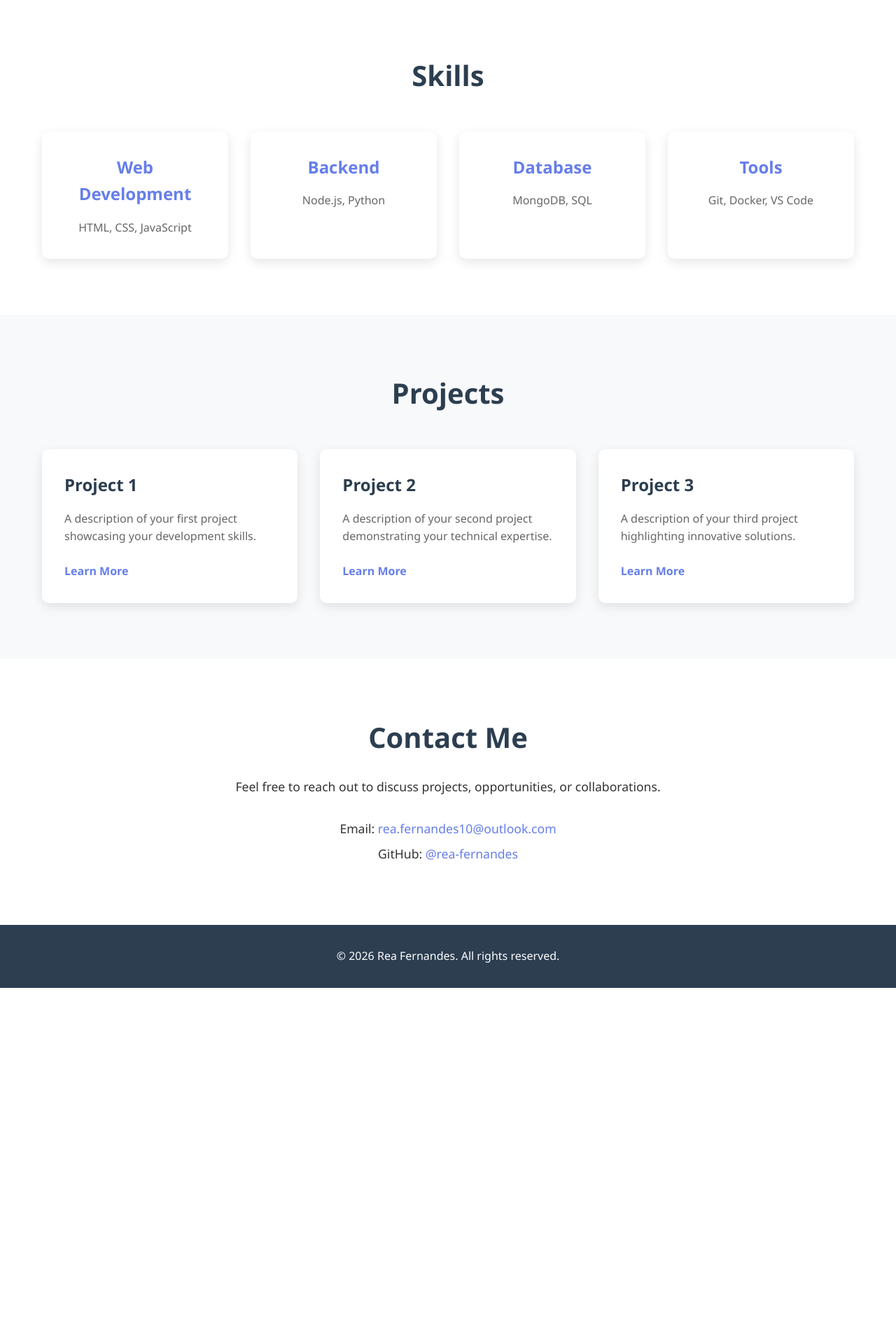
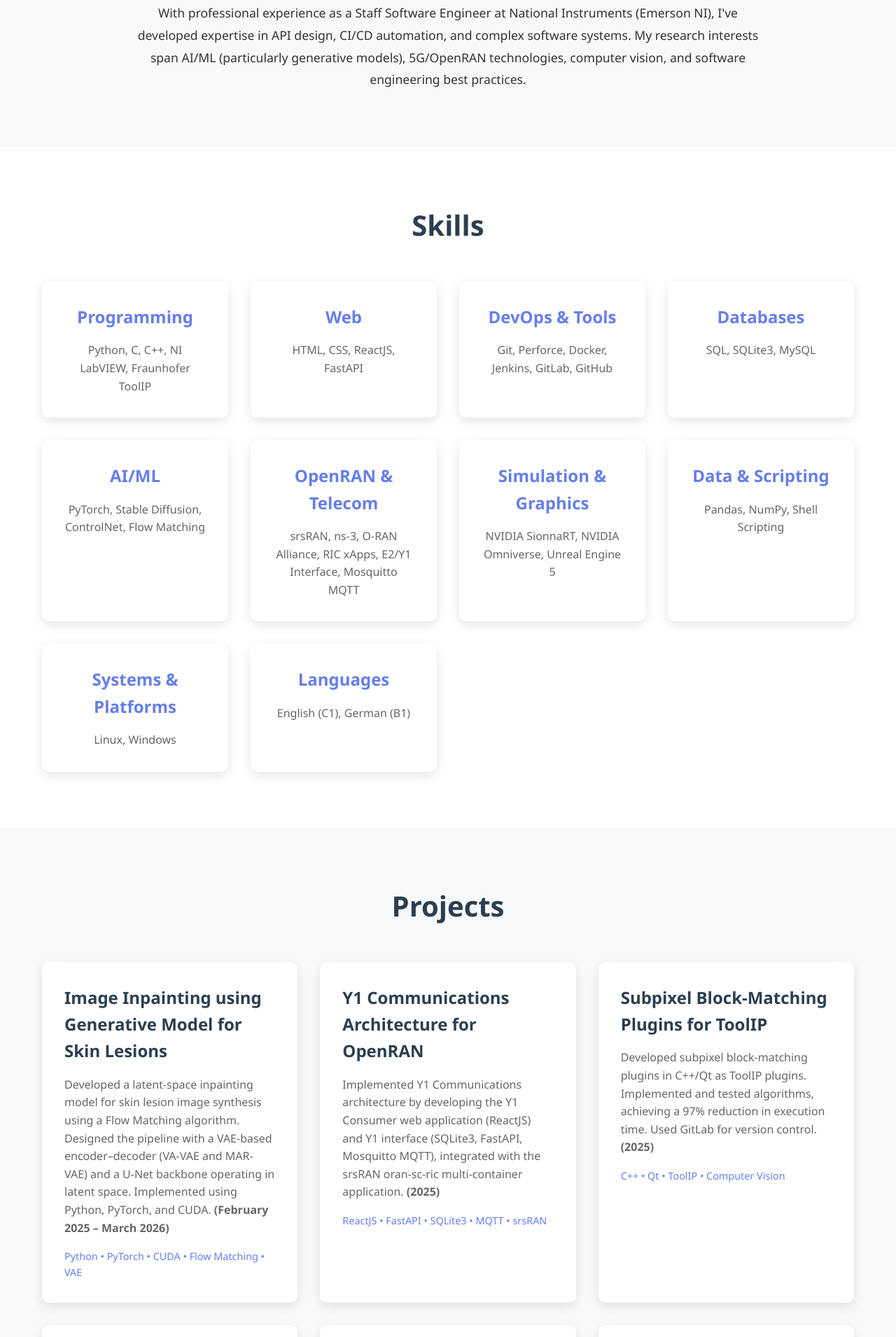
Before and after one commit to rea-fernandes/rea-fernandes.github.io, a plain HTML site: page index.html in a window 1280 px wide. Shown: the part 889-2800 px from the top of the page at 70% size. Before the commit the page ends 2301 px from the top, so only its background shows below. Drawn offline with Linux system fonts and the light colour scheme.

Commit message:
Add LinkedIn link and update personal information in index.html; enhance styles for better layout and readability

```diff
--- a/index.html
+++ b/index.html
@@ -17,6 +17,7 @@
                     <li><a href="#skills">Skills</a></li>
                     <li><a href="#projects">Projects</a></li>
                     <li><a href="#contact">Contact</a></li>
+                    <li><a href="https://linkedin.com/in/rea-fernandes-72b316118" target="_blank">LinkedIn</a></li>
                 </ul>
             </div>
         </nav>
@@ -26,7 +27,7 @@
         <section id="hero" class="hero">
             <div class="container">
                 <h2>Welcome to My Portfolio</h2>
-                <p>I'm a passionate developer creating meaningful solutions</p>
+                <p>Master's Student in Computer Science | Student Research Assistant | AI & OpenRAN Specialist</p>
                 <a href="#projects" class="cta-button">View My Work</a>
             </div>
         </section>
@@ -34,7 +35,8 @@
         <section id="about" class="about">
             <div class="container">
                 <h2>About Me</h2>
-                <p>Hello! I'm Rea Fernandes, a dedicated developer with a passion for creating innovative and user-friendly applications. I love solving complex problems and building solutions that make a difference.</p>
+                <p>Hello! I'm Rea Fernandes, a Master's student in Computer Science at RPTU Kaiserslautern-Landau, specializing in Intelligent Systems with a minor in Software Engineering. I currently work as a Student Research Assistant at RPTU KAISERLAUTERN | WICON, focusing on OpenRAN 5G Digital Twin development using SionnaRT and Omniverse, and at DFKI Kaiserslautern, where I am doing thesis on Image Synthesis with inpainting.</p>
+                <p>With professional experience as a Staff Software Engineer at National Instruments (Emerson NI), I've developed expertise in API design, CI/CD automation, and complex software systems. My research interests span AI/ML (particularly generative models), 5G/OpenRAN technologies, computer vision, and software engineering best practices.</p>
             </div>
         </section>
 
@@ -43,20 +45,44 @@
                 <h2>Skills</h2>
                 <div class="skills-grid">
                     <div class="skill-card">
-                        <h3>Web Development</h3>
-                        <p>HTML, CSS, JavaScript</p>
+                        <h3>Programming</h3>
+                        <p>Python, C, C++, NI LabVIEW, Fraunhofer ToolIP</p>
                     </div>
                     <div class="skill-card">
-                        <h3>Backend</h3>
-                        <p>Node.js, Python</p>
+                        <h3>Web</h3>
+                        <p>HTML, CSS, ReactJS, FastAPI</p>
                     </div>
                     <div class="skill-card">
-                        <h3>Database</h3>
-                        <p>MongoDB, SQL</p>
+                        <h3>DevOps & Tools</h3>
+                        <p>Git, Perforce, Docker, Jenkins, GitLab, GitHub</p>
                     </div>
                     <div class="skill-card">
-                        <h3>Tools</h3>
-                        <p>Git, Docker, VS Code</p>
+                        <h3>Databases</h3>
+                        <p>SQL, SQLite3, MySQL</p>
+                    </div>
+                    <div class="skill-card">
+                        <h3>AI/ML</h3>
+                        <p>PyTorch, Stable Diffusion, ControlNet, Flow Matching</p>
+                    </div>
+                    <div class="skill-card">
+                        <h3>OpenRAN & Telecom</h3>
+                        <p>srsRAN, ns-3, O-RAN Alliance, RIC xApps, E2/Y1 Interface, Mosquitto MQTT</p>
+                    </div>
+                    <div class="skill-card">
+                        <h3>Simulation & Graphics</h3>
+                        <p>NVIDIA SionnaRT, NVIDIA Omniverse, Unreal Engine 5</p>
+                    </div>
+                    <div class="skill-card">
+                        <h3>Data & Scripting</h3>
+                        <p>Pandas, NumPy, Shell Scripting</p>
+                    </div>
+                    <div class="skill-card">
+                        <h3>Systems & Platforms</h3>
+                        <p>Linux, Windows</p>
+                    </div>
+                    <div class="skill-card">
+                        <h3>Languages</h3>
+                        <p>English (C1), German (B1)</p>
                     </div>
                 </div>
             </div>
@@ -67,19 +93,34 @@
                 <h2>Projects</h2>
                 <div class="projects-grid">
                     <div class="project-card">
-                        <h3>Project 1</h3>
-                        <p>A description of your first project showcasing your development skills.</p>
-                        <a href="#" class="project-link">Learn More</a>
+                        <h3>Image Inpainting using Generative Model for Skin Lesions</h3>
+                        <p>Developed a latent-space inpainting model for skin lesion image synthesis using a Flow Matching algorithm. Designed the pipeline with a VAE-based encoder–decoder (VA-VAE and MAR-VAE) and a U-Net backbone operating in latent space. Implemented using Python, PyTorch, and CUDA. <strong>(February 2025 – March 2026)</strong></p>
+                        <span class="project-tech">Python • PyTorch • CUDA • Flow Matching • VAE</span>
                     </div>
                     <div class="project-card">
-                        <h3>Project 2</h3>
-                        <p>A description of your second project demonstrating your technical expertise.</p>
-                        <a href="#" class="project-link">Learn More</a>
+                        <h3>Y1 Communications Architecture for OpenRAN</h3>
+                        <p>Implemented Y1 Communications architecture by developing the Y1 Consumer web application (ReactJS) and Y1 interface (SQLite3, FastAPI, Mosquitto MQTT), integrated with the srsRAN oran-sc-ric multi-container application. <strong>(2025)</strong></p>
+                        <span class="project-tech">ReactJS • FastAPI • SQLite3 • MQTT • srsRAN</span>
                     </div>
                     <div class="project-card">
-                        <h3>Project 3</h3>
-                        <p>A description of your third project highlighting innovative solutions.</p>
-                        <a href="#" class="project-link">Learn More</a>
+                        <h3>Subpixel Block-Matching Plugins for ToolIP</h3>
+                        <p>Developed subpixel block-matching plugins in C++/Qt as ToolIP plugins. Implemented and tested algorithms, achieving a 97% reduction in execution time. Used GitLab for version control. <strong>(2025)</strong></p>
+                        <span class="project-tech">C++ • Qt • ToolIP • Computer Vision</span>
+                    </div>
+                    <div class="project-card">
+                        <h3>Texture Generation in Unreal Simulation</h3>
+                        <p>Used Stable Diffusion and ControlNet for photorealistic texture generation in Unreal Engine 5.3. Evaluated texture quality using CLIP Score for fidelity and diversity assessment. <strong>(April 2024 – February 2025)</strong></p>
+                        <span class="project-tech">Stable Diffusion • ControlNet • Unreal Engine 5 • CLIP</span>
+                    </div>
+                    <div class="project-card">
+                        <h3>Free Open Source Software Contributions</h3>
+                        <p>Developed a TicTacToe web application using ReactJS with GitHub collaboration. Contributed to the Angular open-source project, working on the HttpClientTesting module and improving documentation using Mermaid.js. <strong>(October 2023 – February 2024)</strong></p>
+                        <span class="project-tech">ReactJS • Angular • TypeScript • Mermaid.js</span>
+                    </div>
+                    <div class="project-card">
+                        <h3>Unit Testing on-the-fly</h3>
+                        <p>Collaborated in building an optimization tool to generate and execute unit test cases based on XML file changes. Automated test execution using Jenkins, running tests on remote machines. Implemented using LabVIEW VI Scripting and Python. <strong>(2021)</strong></p>
+                        <span class="project-tech">LabVIEW • Python • Jenkins • Automation</span>
                     </div>
                 </div>
             </div>
@@ -90,8 +131,11 @@
                 <h2>Contact Me</h2>
                 <p>Feel free to reach out to discuss projects, opportunities, or collaborations.</p>
                 <div class="contact-info">
-                    <p>Email: <a href="mailto:contact@example.com">rea.fernandes10@outlook.com</a></p>
-                    <p>GitHub: <a href="https://github.com/rea-fernandes" target="_blank">@rea-fernandes</a></p>
+                    <p>📧 Email: <a href="mailto:rea.fernandes10@outlook.com">rea.fernandes10@outlook.com</a></p>
+                    <p>📱 Phone: <a href="tel:+4917636330472">(+49) 17636330472</a></p>
+                    <p>💼 LinkedIn: <a href="https://linkedin.com/in/rea-fernandes-72b316118" target="_blank">rea-fernandes-72b316118</a></p>
+                    <p>💻 GitHub: <a href="https://github.com/rea-fernandes" target="_blank">@rea-fernandes</a></p>
+                    <p>📍 Location: Kaiserslautern, Germany</p>
                 </div>
             </div>
         </section>
--- a/styles.css
+++ b/styles.css
@@ -104,10 +104,14 @@ nav .container {
 
 .about p {
     font-size: 1.1rem;
-    max-width: 800px;
-    margin: 0 auto;
+    max-width: 900px;
+    margin: 0 auto 1.5rem;
     text-align: center;
     line-height: 1.8;
+}
+
+.about p:last-child {
+    margin-bottom: 0;
 }
 
 /* Skills Section */
@@ -192,7 +196,17 @@ nav .container {
 
 .project-card p {
     color: #666;
-    margin-bottom: 1.5rem;
+    margin-bottom: 1rem;
+    line-height: 1.6;
+}
+
+.project-tech {
+    display: block;
+    font-size: 0.9rem;
+    color: #667eea;
+    font-weight: 500;
+    margin-top: 1rem;
+    line-height: 1.6;
 }
 
 .project-link {
```
Also changed, not shown: Photo/IMG_6567.jpeg (added).
